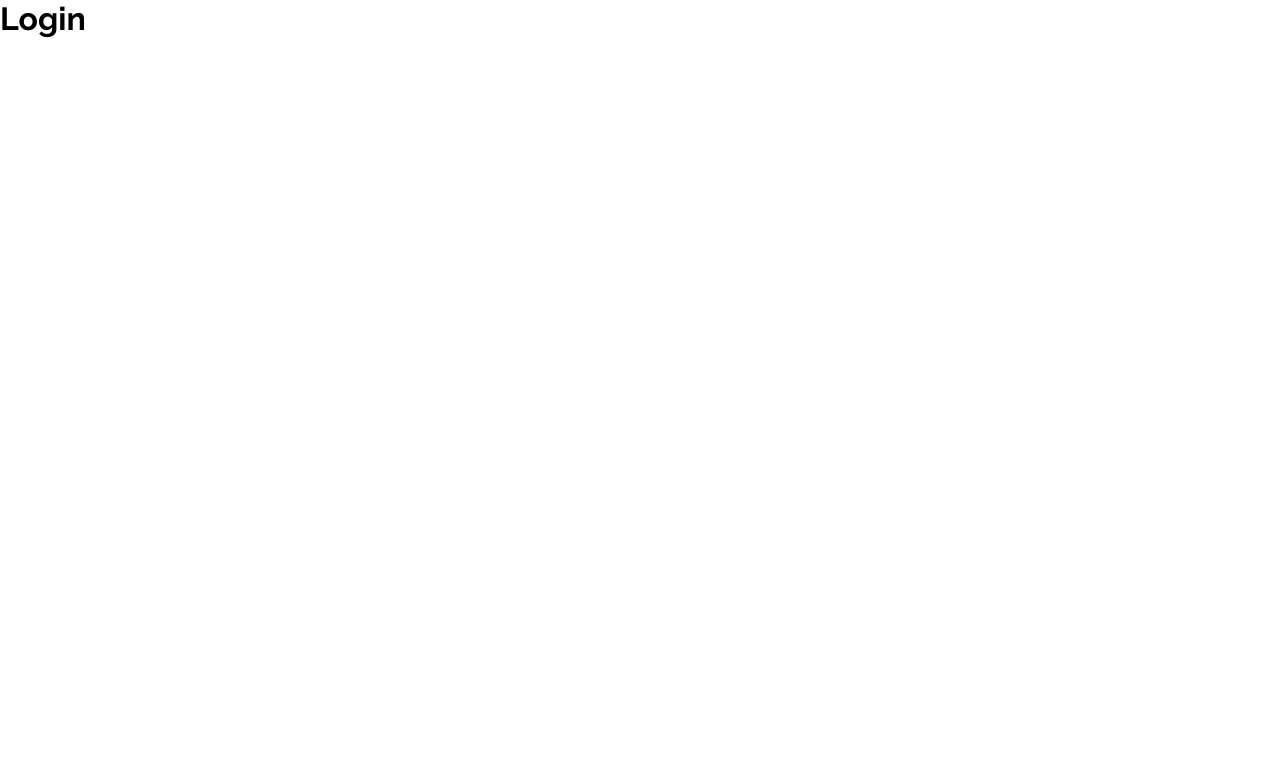
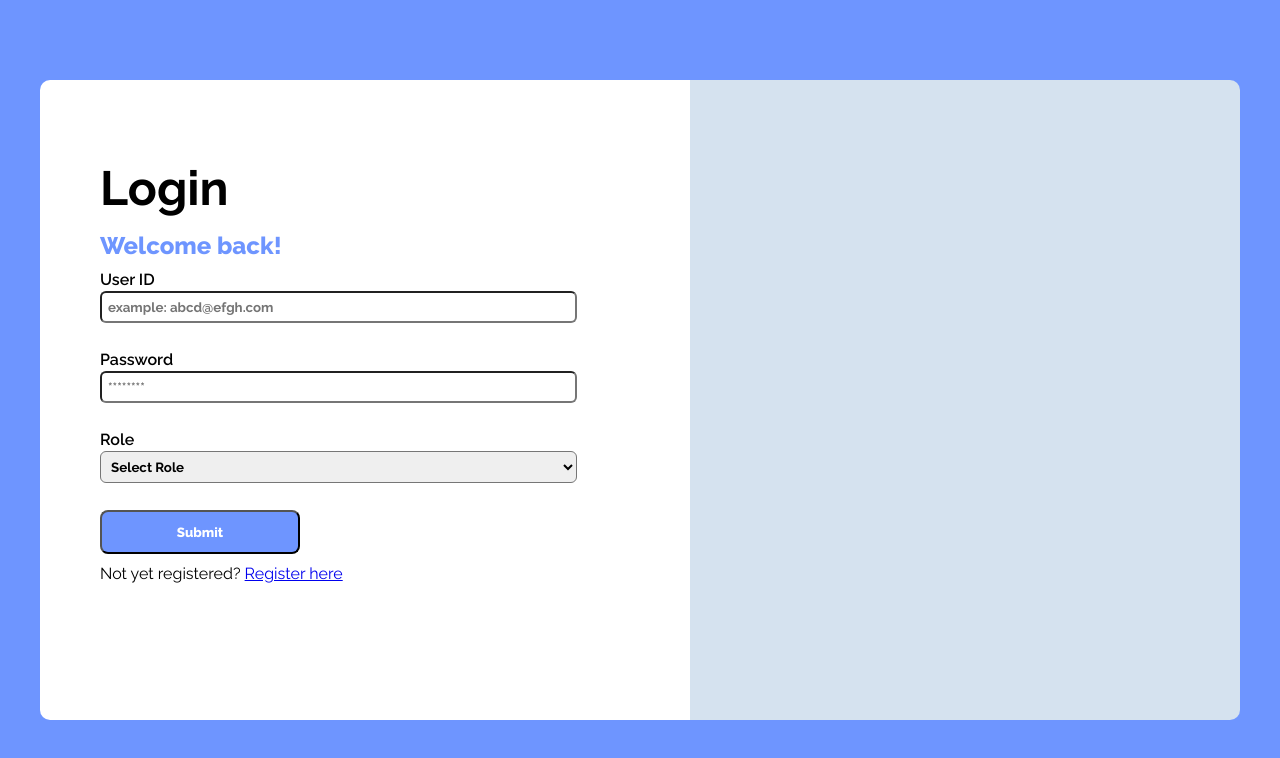
Before and after one commit to Barathj121/AWS-Invoice-Genrator-and-expense-Calculator, a React (Vite) app: page / in a window 1280 px wide. Shown: the top 758 px of the page. Built offline with nearby package versions, Linux system fonts and the light colour scheme.

Commit message:
Update: login page

```diff
--- /dev/null
+++ b/src/components/log.jsx
@@ -0,0 +1,56 @@
+import React from 'react';
+
+const Log = () => {
+  return (
+    <div className='login-page'>
+      <div className='login-box'>
+        <div className='header'>Login</div>
+        <form action='https://invoiceforms-dbpush.onrender.com/login' method='POST'>
+          <div className='description'>Welcome back!</div>
+          <label className='input-labels'>User ID</label>
+          <br />
+          <input
+            className='input-boxes'
+            type='email'
+            name='user_id'
+            placeholder='example: abcd@efgh.com'
+            required
+          />
+          <br />
+          <label className='input-labels'>Password</label>
+          <br />
+          <input
+            className='input-boxes'
+            type='password'
+            name='password'
+            placeholder='********'
+            required
+          />
+          <br />
+          <label className='input-labels'>Role</label>
+          <br />
+          <select className='input-boxes' name='role' required>
+            <option value=''>Select Role</option>
+            <option value='admin'>Finance Dept. Member</option>
+            <option value='user'>Employee</option>
+          </select>
+          <br />
+          <input className='submit-button' type='submit' value='Submit' />
+          <div className='register-link'>
+            Not yet registered? <a href='/register'>Register here</a>
+          </div>
+          <br/>
+          {/* <hr />
+          <label className='google-label'>Google Sign in</label>
+          <br />
+          <button className='google-button'>
+            <img src='src/img/images.jpeg' alt='' /> Sign in
+          </button> */}
+        </form>
+      </div>
+      <div className='art-div'></div>
+    </div>
+  );
+};
+
+export default Log;
--- a/src/pages/Login.jsx
+++ b/src/pages/Login.jsx
@@ -1,10 +1,10 @@
 import React from 'react';
-
+import Log from '../components/log';
 function Login() {
 
     return (
-        <div>
-        <h1>Login</h1>
+        <div className='login'>
+            <Log/>
         </div>
     );
 }
--- a/src/style.css
+++ b/src/style.css
@@ -415,43 +415,49 @@
     width: 500px;
 }
 
+/*Login page*/
 
-.login{
+.login {
     background-color: var(--primary-color);
     height: 100vh;
     display: flex;
     justify-content: center;
     align-items: center;
+}
 
-}
-.login .login-page{
+.login .login-page {
     display: flex;
     border-radius: 10px;
+    max-width: 1200px;
+    margin: 0 auto;
+    width: 100%;
+    overflow: hidden;
 }
-.login .login-page .login-box{
+
+.login .login-page .login-box {
     flex: 1;
     height: 80vh;
     background-color: var(--secondary-color);
-    padding: 80px 80px 150px 100px;
+    padding: 80px 60px 150px 60px;
+}
 
-}
-.login .login-page .login-box .header{
+.login .login-page .login-box .header {
     font-size: 48px;
     font-weight: 700;
     margin-bottom: 15px;
 }
-.login .login-page .login-box .description{
+
+.login .login-page .login-box .description {
     font-weight: 800;
-    font-size:x-large;
+    font-size: x-large;
     margin-bottom: 10px;
     color: var(--primary-color);
 }
-.login .login-page .login-box .input-labels{
+
+.login .login-page .login-box .input-labels {
     background-color: white;
     width: 120px;
-    font-weight:600;
-
-
+    font-weight: 600;
 }
 
 .login .login-page .login-box .input-boxes {
@@ -459,48 +465,65 @@
     align-items: center;
     margin-top: 2px;
     margin-bottom: 8px;
-    width: 300px;
+    width: 90%;
     padding: 6px;
     border-radius: 6px;
     font-weight: 620;
 }
+
 .login .login-page .login-box .submit-button {
     padding: 12px;
-    width: 150px;
+    width: 100%;
+    max-width: 200px;
     font-weight: 800;
-    border-radius:8px ;
+    border-radius: 8px;
     background-color: var(--primary-color);
     color: var(--secondary-color);
     margin-bottom: 10px;
 }
 
-.login .login-page .login-box .google-label {
+/* .login .login-page .login-box .google-label {
     font-weight: 600;
     font-size: 18px;
     margin-top: 10px;
     margin-bottom: 100px;
+}
 
-
-}
 .login .login-page .login-box .google-button {
     padding: 12px;
-    width: 150px;
+    width: 100%;
+    max-width: 200px;
     font-weight: 800;
-    border-radius:8px ;
+    border-radius: 8px;
     background-color: var(--primary-color);
     color: var(--secondary-color);
     margin-top: 15px;
+} */
 
-}
-
-
-.login .login-page .art-div{
+.login .login-page .art-div {
     flex: 1;
     display: flex;
     background-color: var(--tertiary-color);
     height: 80vh;
     padding: 10px;
     width: 500px;
+}
+
+/* Media Queries */
+@media only screen and (max-width: 768px) {
+    .login .login-page {
+        flex-direction: column;
+    }
+
+    .login .login-page .login-box {
+        padding: 60px 30px 100px 30px;
+        max-width: 100%;
+        height: auto;
+    }
+
+    .login .login-page .art-div {
+        display: none;
+    }
 }
 
 
```
